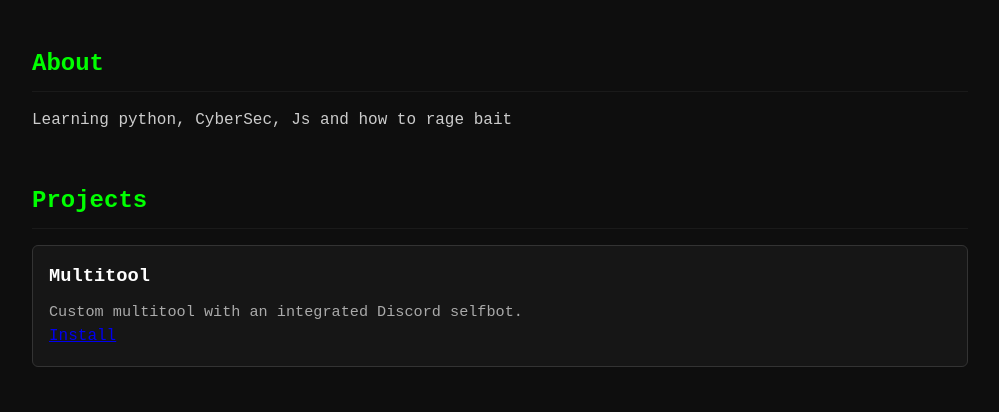
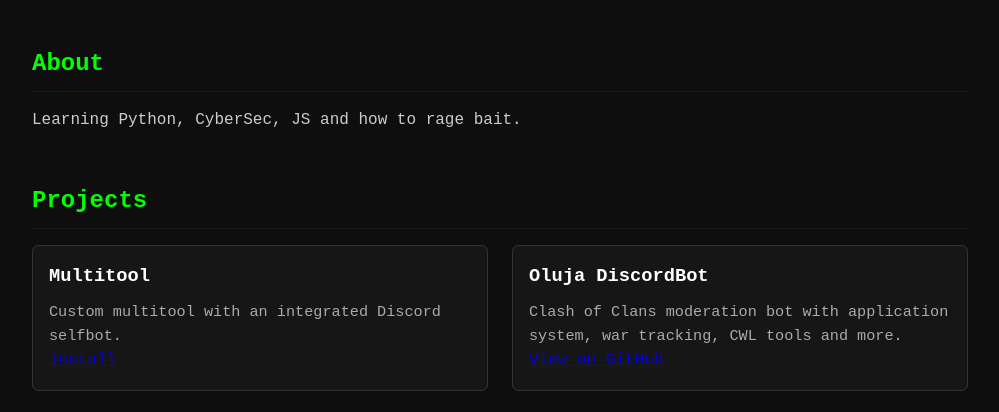
Before and after one commit to JelacicBan/backfos-site, a plain HTML site: page entrypage.html in a window 1280 px wide. Shown: the part 151-563 px from the top of the page, without its empty margins (140-1139 px from the left). Drawn offline with Linux system fonts and the light colour scheme.

Commit message:
Update entrypage.html

```diff
--- a/entrypage.html
+++ b/entrypage.html
@@ -12,13 +12,13 @@
   <div class="entry-wrapper">
     <header>
       <h1 class="logo">Backfos</h1>
-      <p class="tagline">Backfos on TOP
+      <p class="tagline">Backfos on TOP</p>
     </header>
 
     <section class="about">
       <h2>About</h2>
       <p>
-        Learning python, CyberSec, Js and how to rage bait
+        Learning Python, CyberSec, JS and how to rage bait.
       </p>
     </section>
 
@@ -30,6 +30,12 @@
           <p>Custom multitool with an integrated Discord selfbot.</p>
           <a href="src/exe/main.exe" class="install-btn" download>Install</a>
         </div>
+
+        <div class="card">
+          <h3>Oluja DiscordBot</h3>
+          <p>Clash of Clans moderation bot with application system, war tracking, CWL tools and more.</p>
+          <a href="https://github.com/JelacicBan/OlujaBot" class="install-btn" target="_blank">View on GitHub</a>
+        </div>
       </div>
     </section>
 
@@ -40,7 +46,7 @@
           <i class="fab fa-github"></i>
           <span>GitHub</span>
         </a>
-        <a href="https://discord.com/users/yourdiscordid" target="_blank" class="social-link">
+        <a href="https://discord.com/users/963467218606247946" target="_blank" class="social-link">
           <i class="fab fa-discord"></i>
           <span>Discord</span>
         </a>
```
